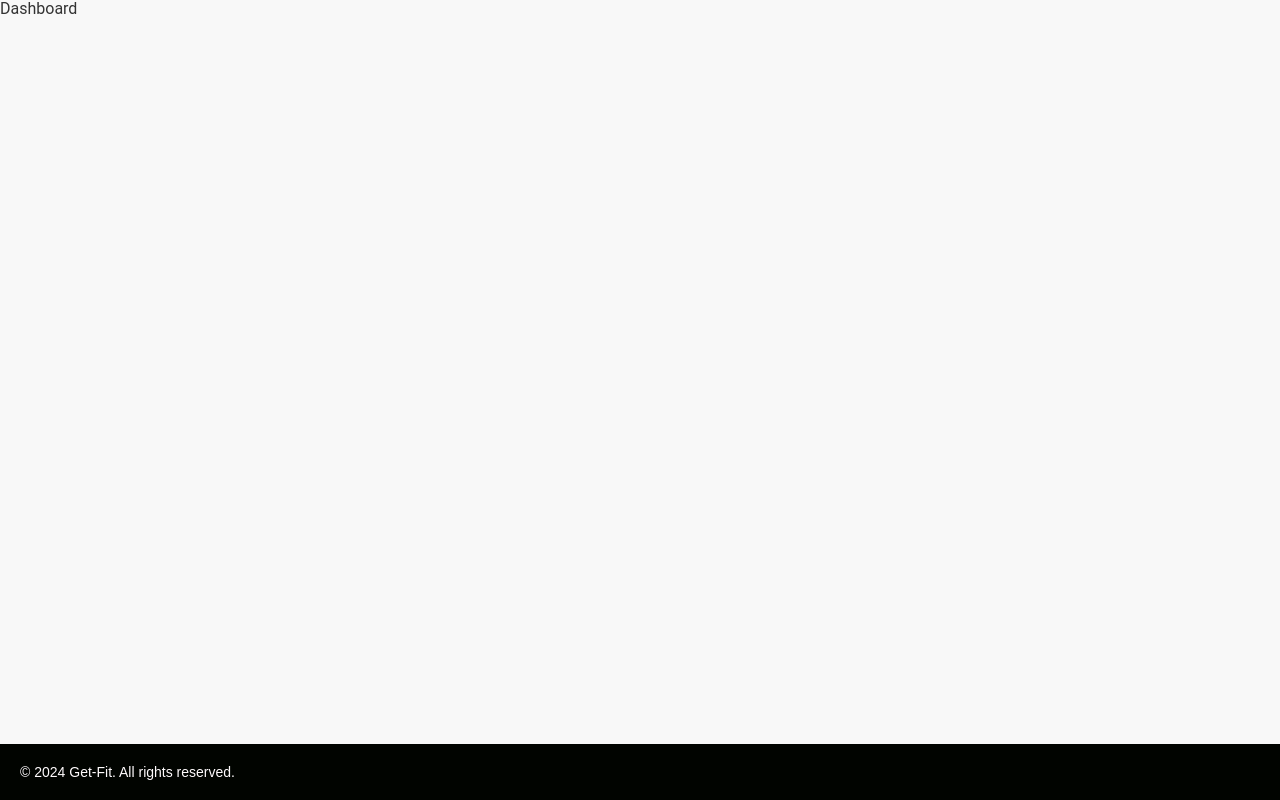
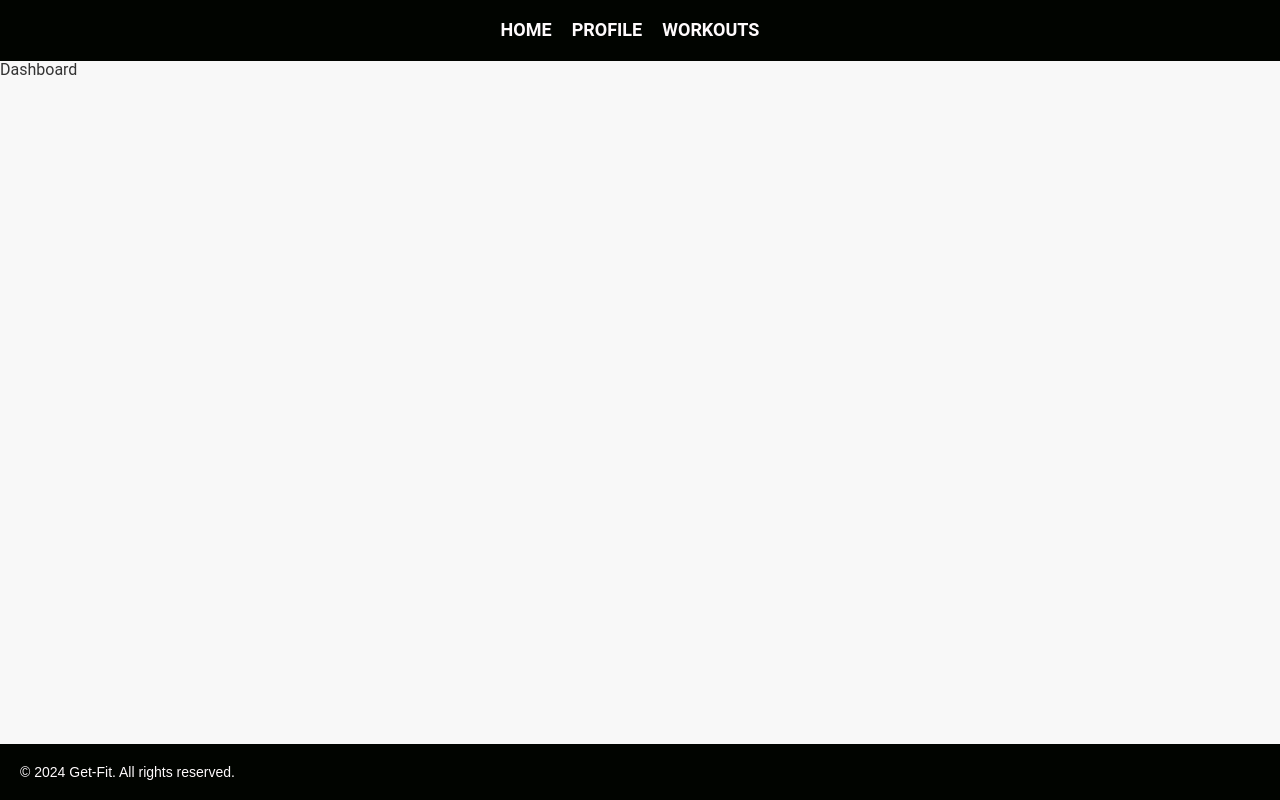
Before and after one commit to yaserhdev/get-fit, a React (Vite) app in the folder client/: page /dashboard in a window 1280 px wide. Shown: the top 800 px of the page. Built offline with nearby package versions, Linux system fonts and the light colour scheme.

Commit message:
Added Navbar to Dashboard.jsx page, and some other placeholder stuff for the time being

```diff
--- a/client/src/pages/Dashboard.jsx
+++ b/client/src/pages/Dashboard.jsx
@@ -1,10 +1,27 @@
-// import { useState, useEffect } from 'React';
-// import { useMutation, useQuery } from 'React';
+import React from 'react';
+import { Link } from 'react-router-dom';
+import styled from 'styled-components'; // Import styled-components library
+
+// Import Navbar component
+import Navbar from '../components/Navbar';
+
+// Uncommented imports
+// import { useState, useEffect } from 'react';
+// import { useMutation, useQuery } from 'react';
 // import Auth from '../utils/auth';
 
+// Styled Navbar component with the same styling as Banner
+const StyledDashboard = styled.div`
+  /* Add any styling specific to the Dashboard page here */
+`;
+
 const Dashboard = () => {
-return (<div>Dashboard</div>)
+  return (
+    <StyledDashboard>
+      <Navbar /> {/* Include the Navbar component */}
+      <div>Dashboard</div>
+    </StyledDashboard>
+  );
 }
 
-
 export default Dashboard;
```
